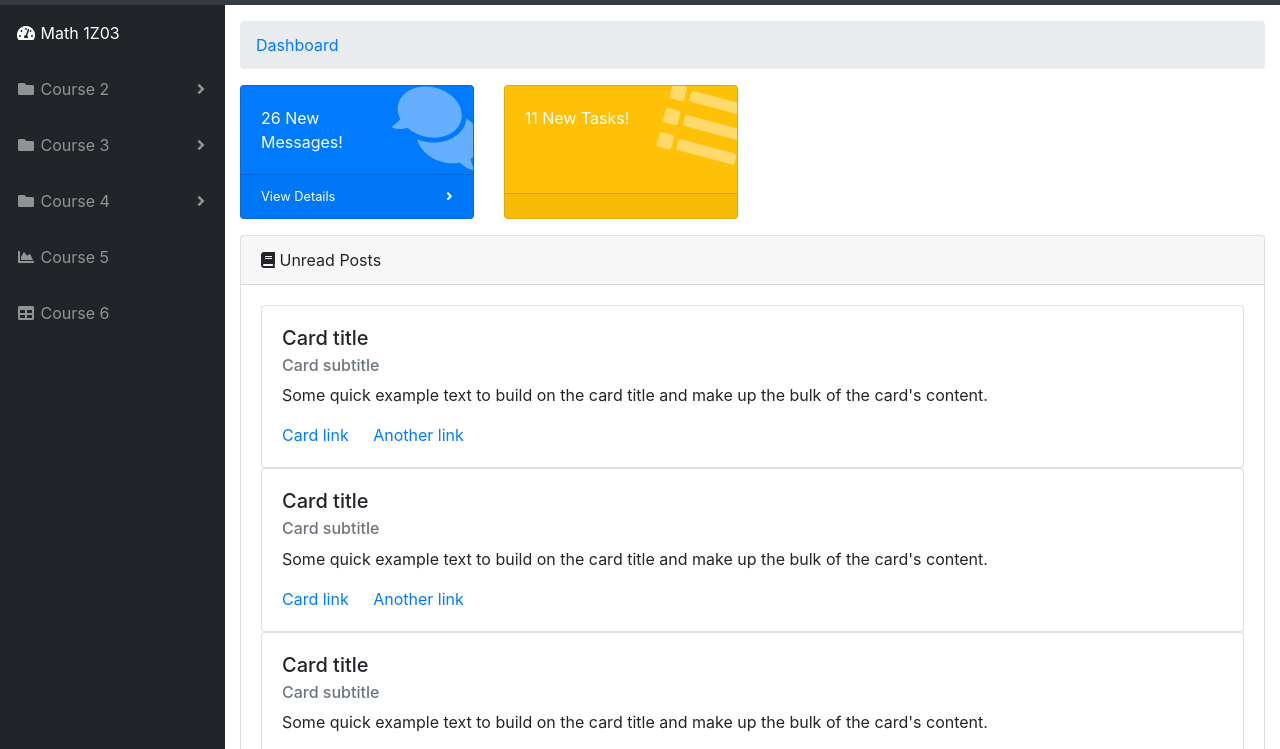
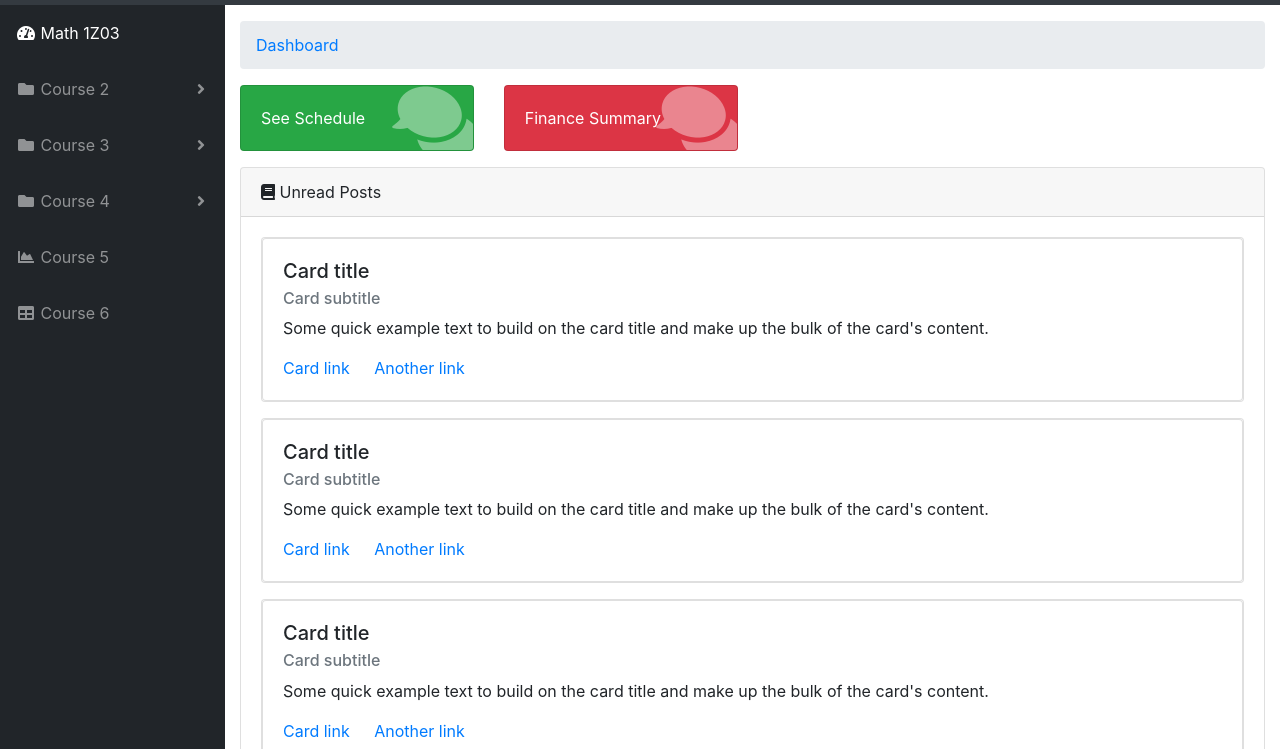
Before and after one commit to Vrushesh/UniFlow, a website with bundled scripts: page index.html in a window 1280 px wide. Shown: the part 51-800 px from the top of the page. Built offline with nearby package versions, Linux system fonts and the light colour scheme.

Commit message:
buttons on dashboard added

```diff
--- a/index.html
+++ b/index.html
@@ -255,30 +255,26 @@
           <!-- Icon Cards -->
           <div class="row">
             <div class="col-xl-3 col-sm-6 mb-3">
-              <div class="card text-white bg-primary o-hidden h-100">
+              <div class="card text-white bg-success o-hidden h-100">
+                <a class="text-white" href="math1z03annoucements.html">
                   <div class="card-body">
                     <div class="card-body-icon">
                       <i class="fas fa-fw fa-comments"></i>
                     </div>
-                  <div class="mr-5">26 New Messages!</div>
+                    <div class="mr-5">See Schedule</div>
                   </div>
-                <a class="card-footer text-white clearfix small z-1" href="#">
-                  <span class="float-left">View Details</span>
-                  <span class="float-right">
-                    <i class="fas fa-angle-right"></i>
-                  </span>
                 </a>
               </div>
             </div>
             <div class="col-xl-3 col-sm-6 mb-3">
-              <div class="card text-white bg-warning o-hidden h-100">
+              <div class="card text-white bg-danger o-hidden h-100">
+                <a class="text-white" href="math1z03annoucements.html">
                   <div class="card-body">
                     <div class="card-body-icon">
-                    <i class="fas fa-fw fa-list"></i>
+                      <i class="fas fa-fw fa-comments"></i>
                     </div>
-                  <div class="mr-5">11 New Tasks!</div>
+                    <div class="mr-5">Finance Summary</div>
                   </div>
-                <a class="card-footer text-white clearfix med z-1" href="#">
                 </a>
               </div>
             </div>
@@ -325,40 +321,46 @@
               <i class="fas fa-book"></i> Unread Posts
             </div>
             <div class="card-body">
+              <div class="card mb-3">
                 <div class="card">
                   <div class="card-body">
                     <h5 class="card-title">Card title</h5>
                     <h6 class="card-subtitle mb-2 text-muted">Card subtitle</h6>
                     <p class="card-text">
-                    Some quick example text to build on the card title and make
-                    up the bulk of the card's content.
+                      Some quick example text to build on the card title and
+                      make up the bulk of the card's content.
                     </p>
                     <a href="#" class="card-link">Card link</a>
                     <a href="#" class="card-link">Another link</a>
                   </div>
                 </div>
+              </div>
+              <div class="card mb-3">
                 <div class="card">
                   <div class="card-body">
                     <h5 class="card-title">Card title</h5>
                     <h6 class="card-subtitle mb-2 text-muted">Card subtitle</h6>
                     <p class="card-text">
-                    Some quick example text to build on the card title and make
-                    up the bulk of the card's content.
+                      Some quick example text to build on the card title and
+                      make up the bulk of the card's content.
                     </p>
                     <a href="#" class="card-link">Card link</a>
                     <a href="#" class="card-link">Another link</a>
                   </div>
                 </div>
+              </div>
+              <div class="card mb-3">
                 <div class="card">
                   <div class="card-body">
                     <h5 class="card-title">Card title</h5>
                     <h6 class="card-subtitle mb-2 text-muted">Card subtitle</h6>
                     <p class="card-text">
-                    Some quick example text to build on the card title and make
-                    up the bulk of the card's content.
+                      Some quick example text to build on the card title and
+                      make up the bulk of the card's content.
                     </p>
                     <a href="#" class="card-link">Card link</a>
                     <a href="#" class="card-link">Another link</a>
+                  </div>
                 </div>
               </div>
             </div>
```
Also changed, not shown: math1z03contactprof.html (+28 -18 lines), math1z03grades.html (+3 -3 lines). Lines whose indentation alone changed are shown as unchanged.
